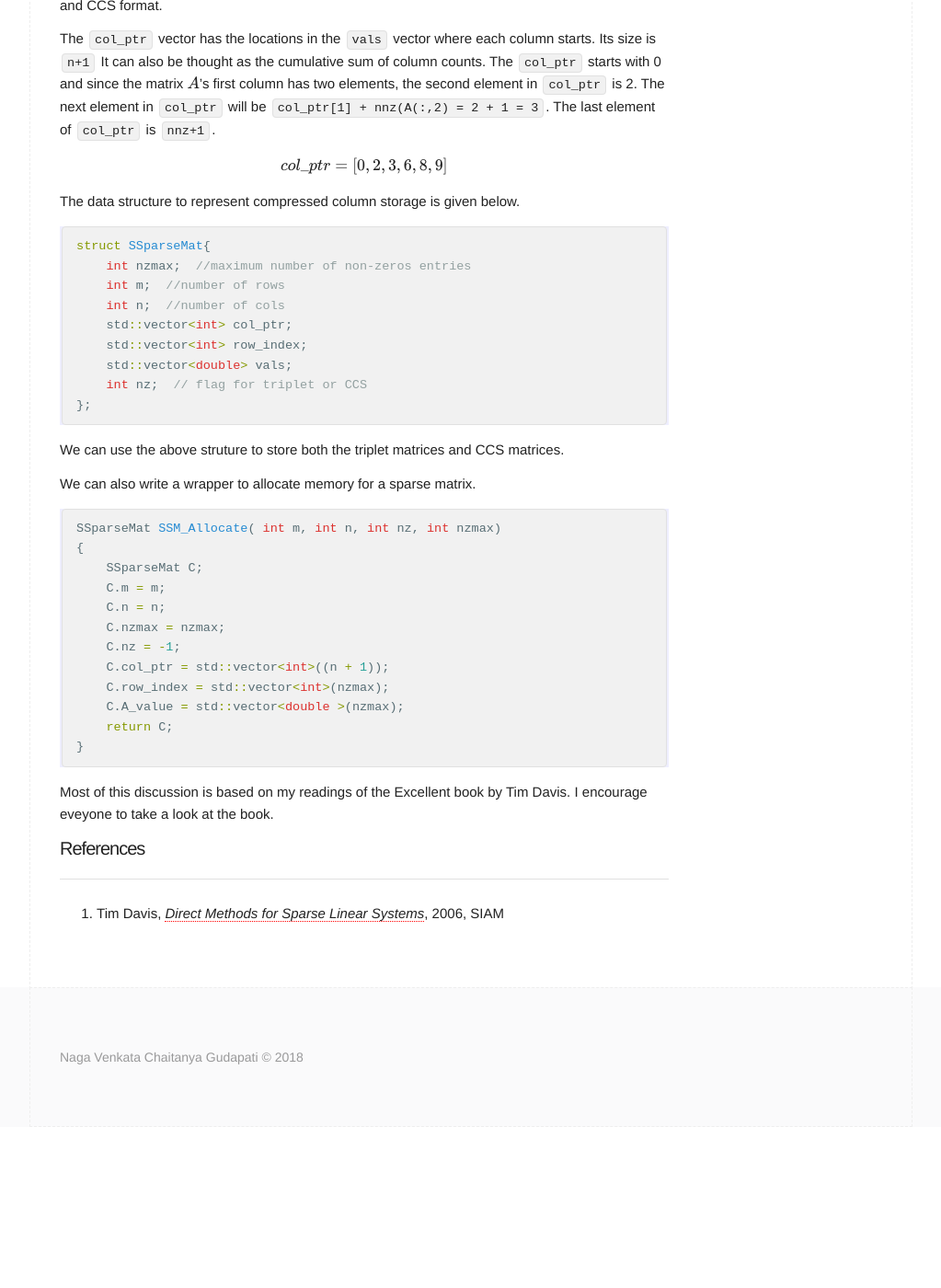
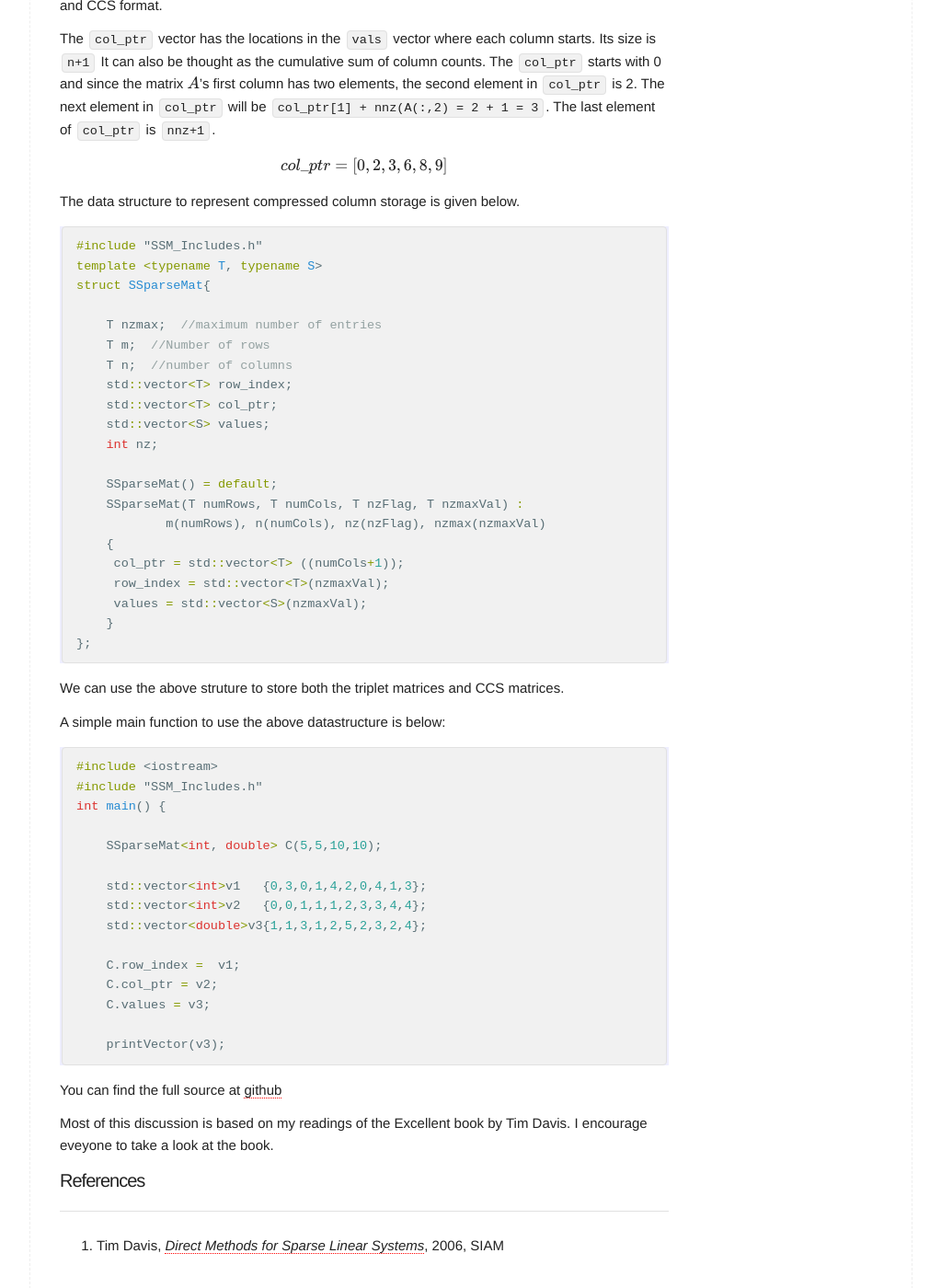
Before and after one commit to CGudapati/cgudapati.github.io, a Jekyll site: the page built from _posts/2018-04-09-Storing-Sparse-Matrices.markdown, in a window 1280 px wide and 1400 px high, scrolled down 1243 px. Shown: the whole window at 92% size, without its empty margins (128-1151 px from the left). Built offline with Jekyll 4.4.1, drawn with Linux system fonts in a browser that asks for light colours; formulas are drawn with MathJax 3; before the commit the page ends 2468 px from its top, so only the background shows below that.

Commit message:
Updated some code

```diff
--- a/_posts/2018-04-09-Storing-Sparse-Matrices.markdown
+++ b/_posts/2018-04-09-Storing-Sparse-Matrices.markdown
@@ -54,38 +54,52 @@ $$col\_ptr = [0, 2, 3, 6, 8, 9]$$
 The data structure to represent compressed column storage is given below.
 
 ~~~ c++
+#include "SSM_Includes.h"
+template <typename T, typename S>
 struct SSparseMat{
-    int nzmax;  //maximum number of non-zeros entries
-    int m;  //number of rows
-    int n;  //number of cols
-    std::vector<int> col_ptr;
-    std::vector<int> row_index;
-    std::vector<double> vals;
-    int nz;  // flag for triplet or CCS
+
+    T nzmax;  //maximum number of entries
+    T m;  //Number of rows
+    T n;  //number of columns
+    std::vector<T> row_index;
+    std::vector<T> col_ptr;
+    std::vector<S> values;
+    int nz;
+
+    SSparseMat() = default;
+    SSparseMat(T numRows, T numCols, T nzFlag, T nzmaxVal) :
+            m(numRows), n(numCols), nz(nzFlag), nzmax(nzmaxVal)
+    {
+     col_ptr = std::vector<T> ((numCols+1));
+     row_index = std::vector<T>(nzmaxVal);
+     values = std::vector<S>(nzmaxVal);
+    }
 };
 ~~~
 
 We can use the above struture to store both the triplet matrices and CCS matrices.
 
-
-We can also write a wrapper to allocate memory for a sparse matrix.
+A simple main function to use the above datastructure is below:
 
 ~~~ c++
-SSparseMat SSM_Allocate( int m, int n, int nz, int nzmax)
-{
-    SSparseMat C;
-    C.m = m;
-    C.n = n;
-    C.nzmax = nzmax;
-    C.nz = -1;
-    C.col_ptr = std::vector<int>((n + 1));
-    C.row_index = std::vector<int>(nzmax);
-    C.A_value = std::vector<double >(nzmax);
-    return C;
-}
+#include <iostream>
+#include "SSM_Includes.h"
+int main() {
+
+    SSparseMat<int, double> C(5,5,10,10);
+
+    std::vector<int>v1   {0,3,0,1,4,2,0,4,1,3};
+    std::vector<int>v2   {0,0,1,1,1,2,3,3,4,4};
+    std::vector<double>v3{1,1,3,1,2,5,2,3,2,4};
+
+    C.row_index =  v1;
+    C.col_ptr = v2;
+    C.values = v3;
+
+    printVector(v3);
 ~~~
 
-
+You can find the full source at [github](https://github.com/CGudapati/SimpleSparse)
 
 Most of this discussion is based on my readings of the Excellent book by Tim Davis. I encourage eveyone to take a look at the book.
 
```
